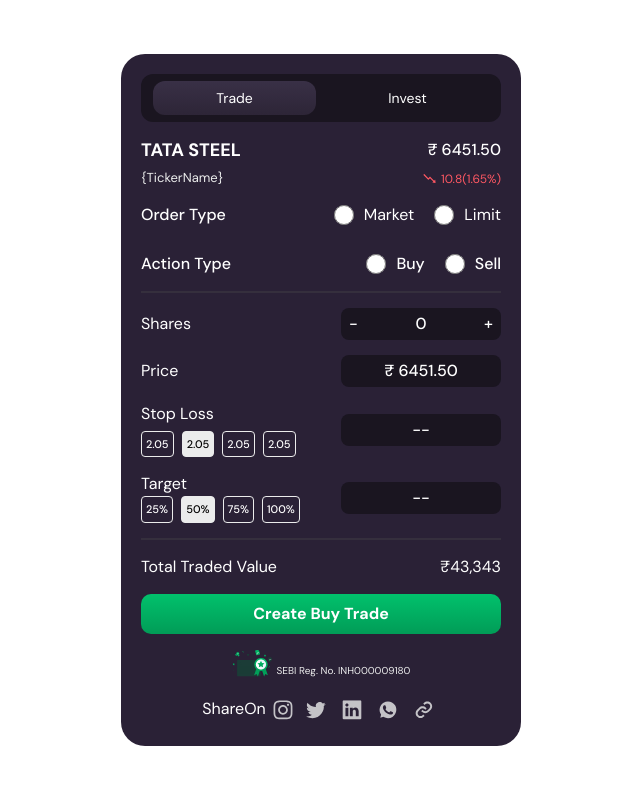
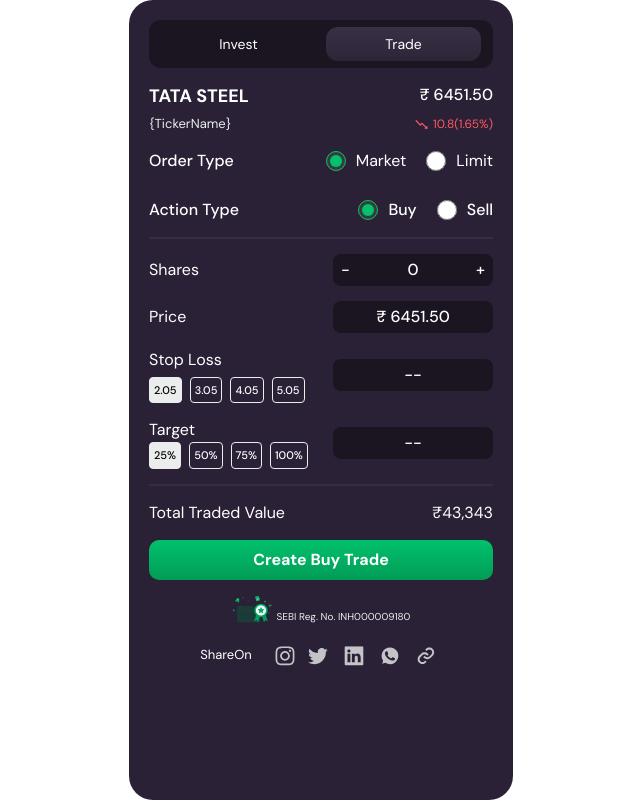
Before and after one commit to dhruvsolanki0811/Stratzy-assign, a Next.js app: page / in a window 1280 px wide. Shown: the whole page, without its empty margins (319-959 px from the left). Built offline with nearby package versions, Linux system fonts and the light colour scheme.

Commit message:
Refactored Ui

```diff
--- a/src/components/FormComponent/FormComponent.tsx
+++ b/src/components/FormComponent/FormComponent.tsx
@@ -1,7 +1,9 @@
 'use client'
 import React, { useState } from "react";
+import { twMerge } from "tailwind-merge";
 
 function FormComponent() {
+  const[stopLoss,setStopLoss]=useState("2.05")
   const [count, setCount] = useState(0);
   return (
     <>
@@ -33,18 +35,22 @@
           <div className="label-container flex flex-col gap-[5px]">
             <div className="label">Stop Loss</div>
             <div className="flex gap-[8px]">
-              <div className="btn-tag cursor-pointer hover:bg-[#EBECEC] hover:text-[black] text-[11px] font-[500] flex items-center justify-center px-1 py-1 border-[1px] border-solid border-[#EBECEC] rounded-[4px]">
+              <div className={twMerge("btn-tag cursor-pointer hover:bg-[#EBECEC] hover:text-[black] text-[11px] font-[500] flex items-center justify-center px-1 py-1 border-[1px] border-solid border-[#EBECEC] rounded-[4px]",stopLoss=='2.05'&&"bg-[#EBECEC] text-[black]")}>
                 2.05
               </div>
-              <div className="btn-tag cursor-pointer hover:bg-[#EBECEC] hover:text-[black] text-[11px] font-[500] flex items-center justify-center px-1 py-1 border-[1px] border-solid border-[#EBECEC]  bg-[#EBECEC] text-[black] rounded-[4px]">
-                2.05
+
+              <div className={twMerge("btn-tag cursor-pointer hover:bg-[#EBECEC] hover:text-[black] text-[11px] font-[500] flex items-center justify-center px-1 py-1 border-[1px] border-solid border-[#EBECEC] rounded-[4px]",stopLoss=='3.05'&&"bg-[#EBECEC] text-[black]")}>
+                3.05
               </div>
-              <div className="btn-tag cursor-pointer hover:bg-[#EBECEC] hover:text-[black] text-[11px] font-[500] flex items-center justify-center px-1 py-1 border-[1px] border-solid border-[#EBECEC] rounded-[4px]">
-                2.05
+
+              <div className={twMerge("btn-tag cursor-pointer hover:bg-[#EBECEC] hover:text-[black] text-[11px] font-[500] flex items-center justify-center px-1 py-1 border-[1px] border-solid border-[#EBECEC] rounded-[4px]",stopLoss=='4.05'&&"bg-[#EBECEC] text-[black]")}>
+                4.05
               </div>
-              <div className="btn-tag cursor-pointer hover:bg-[#EBECEC] hover:text-[black] text-[11px] font-[500] flex items-center justify-center px-1 py-1 border-[1px] border-solid border-[#EBECEC] rounded-[4px]">
-                2.05
+
+              <div className={twMerge("btn-tag cursor-pointer hover:bg-[#EBECEC] hover:text-[black] text-[11px] font-[500] flex items-center justify-center px-1 py-1 border-[1px] border-solid border-[#EBECEC] rounded-[4px]",stopLoss=='5.05'&&"bg-[#EBECEC] text-[black]")}>
+                5.05
               </div>
+
             </div>
           </div>
           <div className="flex items-center justify-center text-[16px] font-[500] w-[10rem] rounded-[8px]  px-2 py-1 surface-dark">
@@ -55,10 +61,10 @@
           <div className="label-container flex flex-col gap-[10 px]">
             <div className="label">Target</div>
             <div className="flex gap-[8px]">
-              <div className="btn-tag cursor-pointer hover:bg-[#EBECEC] hover:text-[black] text-[11px] font-[500] flex items-center justify-center px-1 py-1 border-[1px] border-solid border-[#EBECEC] rounded-[4px]">
+              <div className="btn-tag cursor-pointer hover:bg-[#EBECEC] hover:text-[black] text-[11px] font-[500] flex items-center justify-center px-1 py-1 border-[1px] border-solid border-[#EBECEC] rounded-[4px] bg-[#EBECEC] text-[black]">
                 25%
               </div>
-              <div className="btn-tag cursor-pointer hover:bg-[#EBECEC] hover:text-[black] text-[11px] font-[500] flex items-center justify-center px-1 py-1 border-[1px] border-solid border-[#EBECEC]  bg-[#EBECEC] text-[black] rounded-[4px]">
+              <div className="btn-tag cursor-pointer hover:bg-[#EBECEC] hover:text-[black] text-[11px] font-[500] flex items-center justify-center px-1 py-1 border-[1px] border-solid border-[#EBECEC]  rounded-[4px]">
                 50%
               </div>
               <div className="btn-tag cursor-pointer hover:bg-[#EBECEC] hover:text-[black] text-[11px] font-[500] flex items-center justify-center px-1 py-1 border-[1px] border-solid border-[#EBECEC] rounded-[4px]">
--- a/src/components/SideBarCard/SideBarCard.tsx
+++ b/src/components/SideBarCard/SideBarCard.tsx
@@ -1,4 +1,5 @@
-import React from "react";
+"use client";
+import React, { useState } from "react";
 import TopToggle from "../ui/TopToggle";
 import { AiOutlineFall } from "react-icons/ai";
 import FormComponent from "../FormComponent/FormComponent";
@@ -12,10 +13,20 @@
 import whatsapp from "../../assets/whatsapp.svg";
 
 function SideBarCard() {
+  const [selectedActionOption, setSelectedActionOption] = useState("buy");
+
+  const handleActionOptionChange = (option: string) => {
+    setSelectedActionOption(option);
+  };
+  const [selectedTypeOption, setSelectedTypeOption] = useState("market");
+
+  const handleTypeOptionChange = (option: string) => {
+    setSelectedTypeOption(option);
+  };
 
   return (
     <>
-      <div className="sidebar-card text-white w-[25rem] h-[max-content] rounded-[24px] bg-[#2A2136] p-[20px] flex flex-col gap-[15px]">
+      <div className="sidebar-card text-white  w-[24rem]  h-full rounded-[24px] bg-[#2A2136] p-[20px] flex flex-col gap-[15px]">
         <TopToggle></TopToggle>
         <div className="stock-detail w-full flex items-center no-wrap justify-between">
           <div className="name-container flex flex-col gap-[4px]">
@@ -42,6 +53,8 @@
                 <input
                   type="radio"
                   value="option1"
+                  checked={selectedTypeOption === "market"}
+                  onChange={() => handleTypeOptionChange("market")}
                   className="form-radio accent-[#01C36D] h-5 w-5 text-green-500 rounded-full"
                 />
                 Market
@@ -51,6 +64,8 @@
                   type="radio"
                   value="option1"
                   className="form-radio h-5 w-5 accent-[#01C36D] rounded-full"
+                  checked={selectedTypeOption === "limit"}
+                  onChange={() => handleTypeOptionChange("limit")}
                 />
                 Limit
               </div>
@@ -64,6 +79,8 @@
                   type="radio"
                   value="option1"
                   className="form-radio accent-[#01C36D] h-5 w-5 text-green-500 rounded-full"
+                  checked={selectedActionOption === "buy"}
+                  onChange={() => handleActionOptionChange("buy")}
                 />
                 Buy
               </div>
@@ -72,6 +89,8 @@
                   type="radio"
                   value="option1"
                   className="form-radio h-5 w-5 accent-[#01C36D] rounded-full"
+                  checked={selectedActionOption === "sell"}
+                  onChange={() => handleActionOptionChange("sell")}
                 />
                 Sell
               </div>
@@ -94,9 +113,9 @@
             SEBI Reg. No. INH000009180
           </div>
         </div>
-        <div className="share-tag flex justify-center items-center w-full">
+        <div className="share-tag flex justify-center items-center w-full gap-5 text-[13px]">
+            <div className="share-icons">ShareOn</div>
           <div className="share-icons-container flex items-center gap-1 ">
-            <div className="share-icons">ShareOn</div>
             <div className="share-icons relative">
               {" "}
               <Image src={insta} alt="My SVG" className="" />
--- a/src/components/ui/TopToggle.tsx
+++ b/src/components/ui/TopToggle.tsx
@@ -4,8 +4,8 @@
   return (
     <>
         <div className="toggle surface-dark text-[14px] w-full h-[3rem] rounded-[12px] py-[7px] px-[12px]  flex items-center gap-[10px]">
+            <div className="toggle-btn  cursor-pointer text-white w-[50%] h-full flex justify-center items-center text-[#EBECEC]">Invest</div>
             <div className="toggle-btn cursor-pointer toggle-btn-bg text-white w-[50%] h-full rounded-[12px] flex justify-center items-center">Trade</div>
-            <div className="toggle-btn  cursor-pointer text-white w-[50%] h-full flex justify-center items-center text-[#EBECEC]">Invest</div>
         </div>
     </>
   )
```
